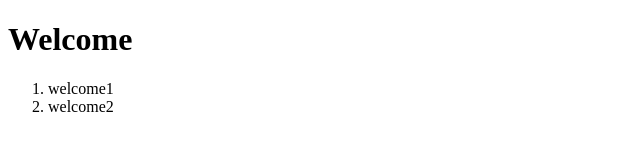
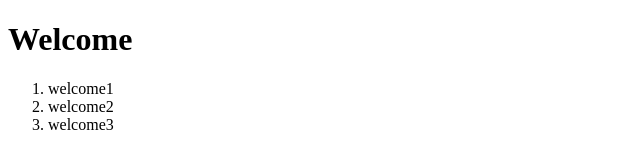
Before and after one commit to Explore8488/tutorial, a plain HTML site: page index.html in a window 1280 px wide. Shown: the whole page, without its empty margins (0-640 px from the left). Drawn offline with Linux system fonts and the light colour scheme.

Commit message:
I added a new line to the index page

```diff
--- a/index.html
+++ b/index.html
@@ -11,6 +11,7 @@
     <ol>
         <li>welcome1</li>
         <li>welcome2</li>
+        <li>welcome3</li>
     </ol>
 </body>
 </html>
```
